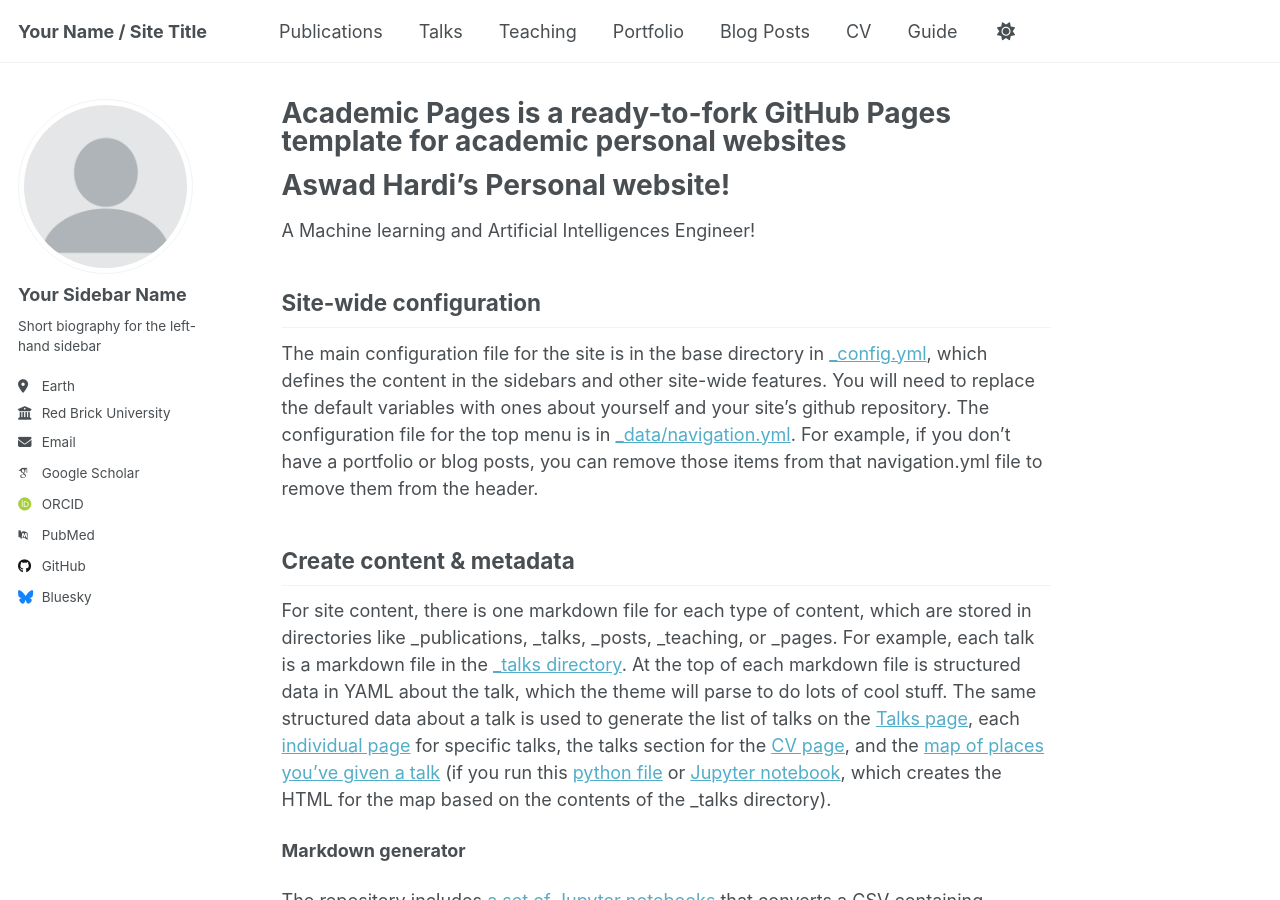
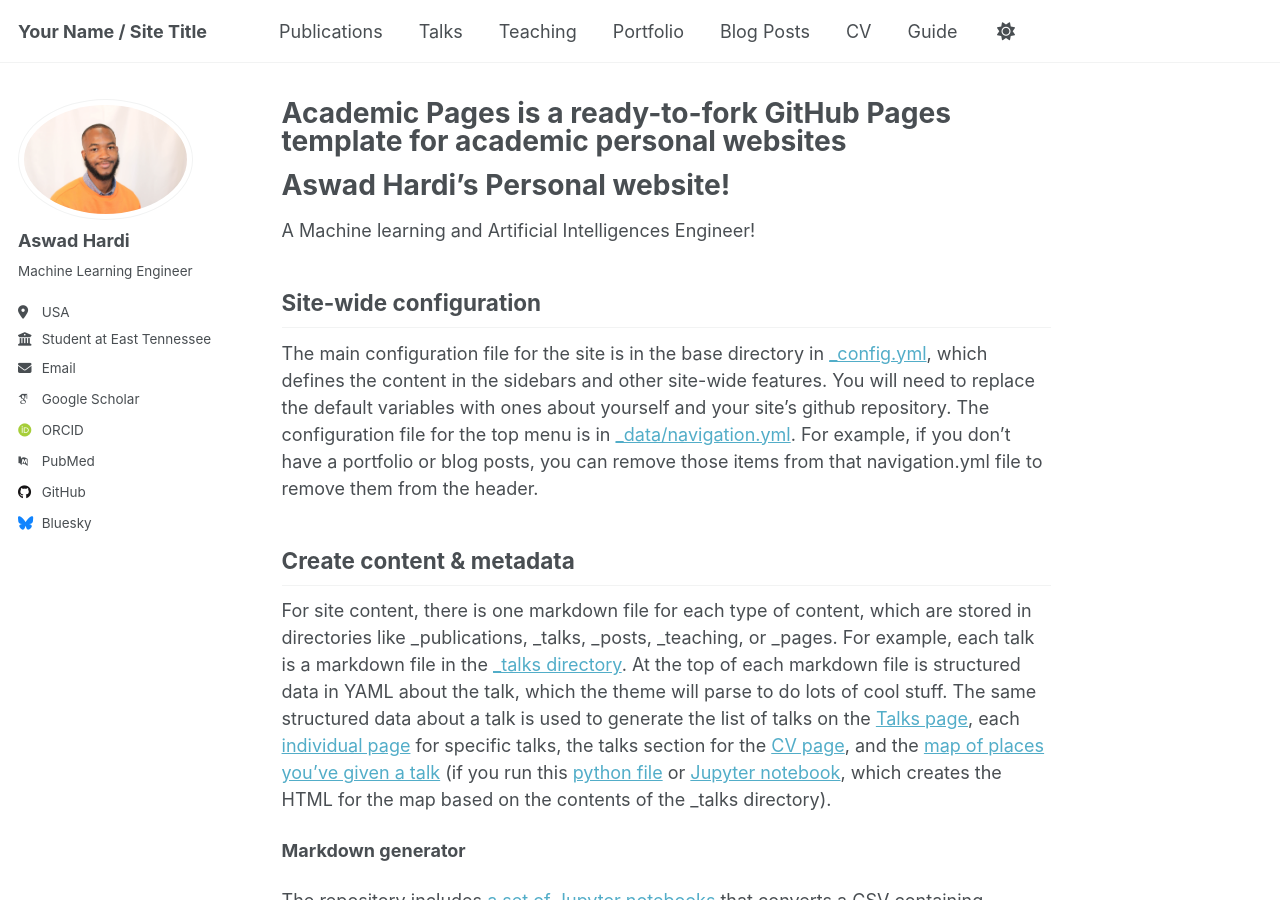
Before and after one commit to Aswadhardi/aswadhardi.github.io, a Jekyll site: the page built from _pages/about.md, in a window 1280 px wide and 900 px high. Built offline with Jekyll 4.4.1, drawn with Linux system fonts in a browser that asks for light colours; some web fonts are replaced.

Commit message:
added bio and profile photo

```diff
--- a/_config.yml
+++ b/_config.yml
@@ -22,14 +22,14 @@ repository               : "academicpages/academicpages.github.io"
 #               Additional customization can be done by editing /_includes/author-profile.html
 author:
   # Biographic information
-  avatar           : "profile.png"
-  name             : "Your Sidebar Name"
+  avatar           : "profile.jpg"
+  name             : "Aswad Hardi"
   pronouns         : # example: "she/her"
-  bio              : "Short biography for the left-hand sidebar"
-  location         : "Earth"
-  employer         : "Red Brick University"
+  bio              : "Machine Learning Engineer"
+  location         : "USA"
+  employer         : "Student at East Tennessee State University"
   uri              : # URL
-  email            : "none@example.org"
+  email            : "aswadhardi@yahoo.com"
 
   # Academic websites
   academia         : # URL
```
Also changed, not shown: images/profile.jpg (added), images/profile.png (deleted).
